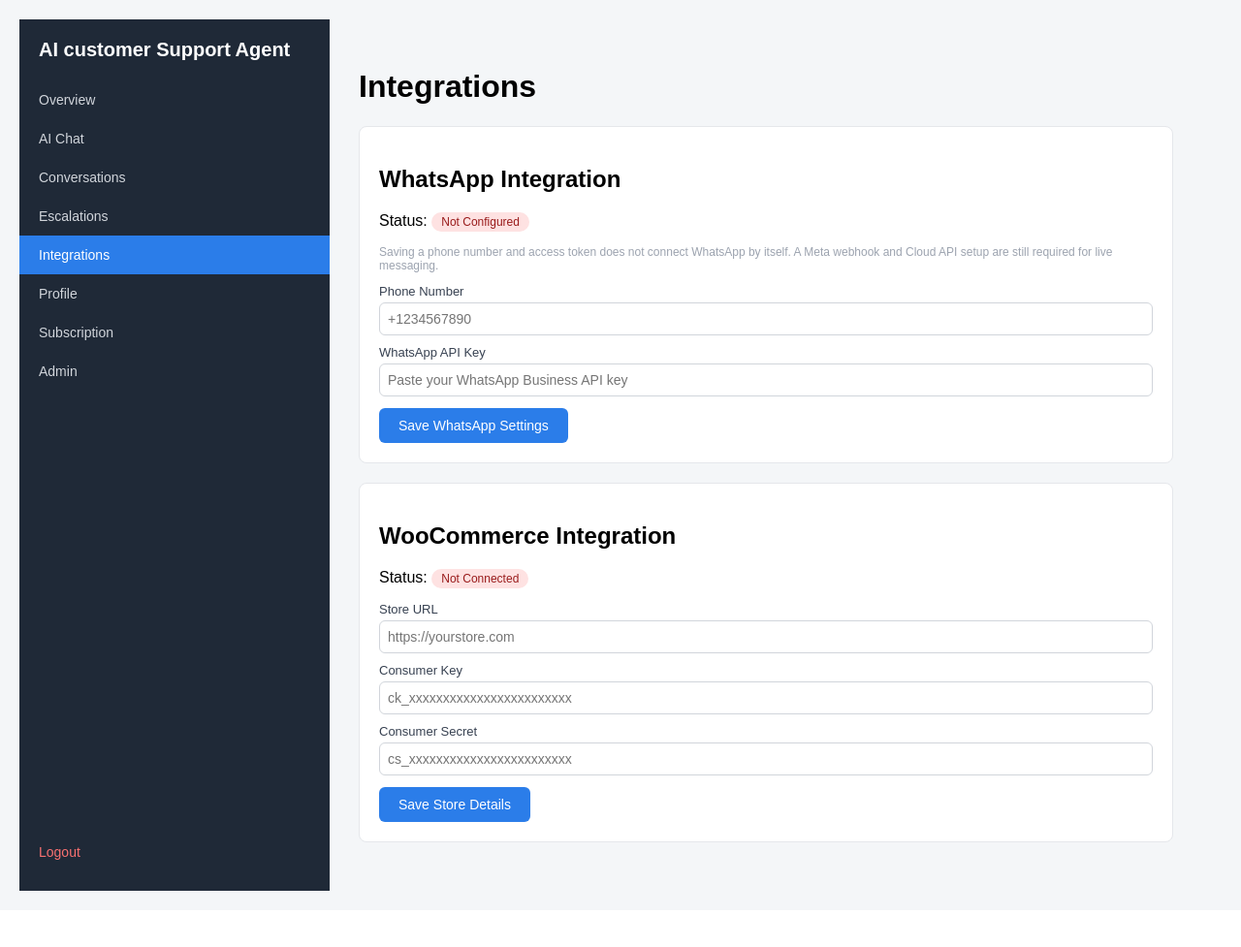
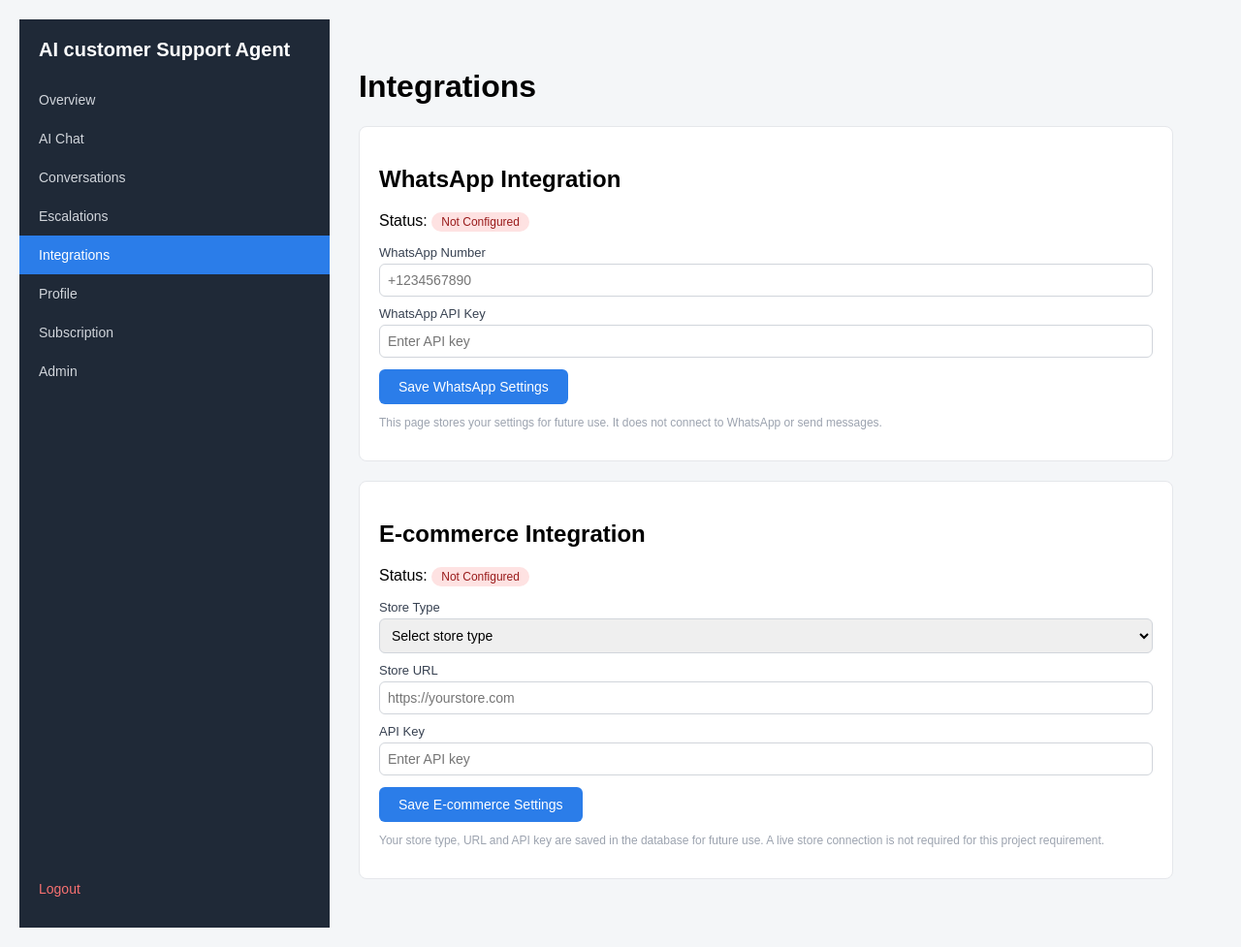
Before and after one commit to Amna-FrontendDeveloper/FyP-BSSE, a Flask app: page /integrations in a window 1280 px wide. Shown: the whole page at 97% size. Before the commit the page ends 919 px from the top, so only its background shows below. Run offline with Flask 3, Linux system fonts and the light colour scheme; the visitor is signed in with stand-in values (Sample User, id 1); data comes from the database, SQL or seed files in the repository; data that the repository does not hold is empty.

Commit message:
Add e-commerce store type settings form

```diff
--- a/templates/integrations.html
+++ b/templates/integrations.html
@@ -6,94 +6,48 @@
 <section class="integration-panel">
     <h2>WhatsApp Integration</h2>
     <p>Status: <span class="status-badge {{ 'connected' if whatsapp and whatsapp.phone_number and whatsapp.api_key else 'disconnected' }}">
-        {{ 'Configured (not verified)' if whatsapp and whatsapp.phone_number and whatsapp.api_key else 'Not Configured' }}
+        {{ 'Settings Saved' if whatsapp and whatsapp.phone_number and whatsapp.api_key else 'Not Configured' }}
     </span></p>
-    <p class="conversation-meta">Saving a phone number and access token does not connect WhatsApp by itself. A Meta webhook and Cloud API setup are still required for live messaging.</p>
     <form method="POST" action="{{ url_for('save_whatsapp_integration') }}">
         <input type="hidden" name="csrf_token" value="{{ csrf_token() }}">
-        <label>Phone Number</label>
-        <input type="text" name="phone_number" value="{{ whatsapp.phone_number if whatsapp else '' }}" placeholder="+1234567890">
+        <label for="whatsapp-phone">WhatsApp Number</label>
+        <input id="whatsapp-phone" type="text" name="phone_number" value="{{ whatsapp.phone_number if whatsapp else '' }}" placeholder="+1234567890">
 
-        <label>WhatsApp API Key</label>
-        <input type="password" name="api_key" placeholder="{{ '•••• saved (leave blank to keep)' if whatsapp and whatsapp.api_key else 'Paste your WhatsApp Business API key' }}">
+        <label for="whatsapp-key">WhatsApp API Key</label>
+        <input id="whatsapp-key" type="password" name="api_key" autocomplete="new-password" placeholder="{{ 'Saved securely (leave blank to keep)' if whatsapp and whatsapp.api_key else 'Enter API key' }}">
 
         <button type="submit" class="primary-button">Save WhatsApp Settings</button>
     </form>
+    <p class="conversation-meta">This page stores your settings for future use. It does not connect to WhatsApp or send messages.</p>
 </section>
 
 <section class="integration-panel">
-    <h2>WooCommerce Integration</h2>
+    <h2>E-commerce Integration</h2>
     <p>Status:
-        <span class="status-badge {{ 'connected' if ecommerce and ecommerce.connection_status == 'connected' else 'disconnected' }}">
-            {% if ecommerce and ecommerce.connection_status == 'connected' %}Connected
-            {% elif ecommerce and ecommerce.connection_status == 'failed' %}Connection Failed
-            {% elif ecommerce %}Saved, Not Tested
-            {% else %}Not Connected{% endif %}
+        <span class="status-badge {{ 'connected' if ecommerce and ecommerce.store_url and ecommerce.api_key else 'disconnected' }}">
+            {{ 'Settings Saved' if ecommerce and ecommerce.store_url and ecommerce.api_key else 'Not Configured' }}
         </span>
-        {% if ecommerce and ecommerce.last_tested_at %}
-            <span class="conversation-meta">last tested {{ ecommerce.last_tested_at }}</span>
-        {% endif %}
     </p>
 
-    <form method="POST" action="{{ url_for('connect_woocommerce') }}">
+    <form method="POST" action="{{ url_for('save_ecommerce_integration') }}">
         <input type="hidden" name="csrf_token" value="{{ csrf_token() }}">
-        <label>Store URL</label>
-        <input type="text" name="store_url" value="{{ ecommerce.store_url if ecommerce else '' }}" placeholder="https://yourstore.com" required>
 
-        <label>Consumer Key</label>
-        <input type="password" name="consumer_key" placeholder="{{ 'ck_•••• saved (leave blank to keep)' if ecommerce else 'ck_xxxxxxxxxxxxxxxxxxxxxxxx' }}">
+        <label for="store-platform">Store Type</label>
+        <select id="store-platform" name="store_platform" required>
+            <option value="">Select store type</option>
+            <option value="woocommerce" {{ 'selected' if ecommerce and ecommerce.store_platform == 'woocommerce' else '' }}>WooCommerce</option>
+            <option value="shopify" {{ 'selected' if ecommerce and ecommerce.store_platform == 'shopify' else '' }}>Shopify</option>
+            <option value="other" {{ 'selected' if ecommerce and ecommerce.store_platform == 'other' else '' }}>Other</option>
+        </select>
 
-        <label>Consumer Secret</label>
-        <input type="password" name="consumer_secret" placeholder="{{ 'cs_•••• saved (leave blank to keep)' if ecommerce else 'cs_xxxxxxxxxxxxxxxxxxxxxxxx' }}">
+        <label for="store-url">Store URL</label>
+        <input id="store-url" type="url" name="store_url" value="{{ ecommerce.store_url if ecommerce else '' }}" placeholder="https://yourstore.com" required>
 
-        <button type="submit" class="primary-button">Save Store Details</button>
+        <label for="ecommerce-key">API Key</label>
+        <input id="ecommerce-key" type="password" name="api_key" autocomplete="new-password" placeholder="{{ 'Saved securely (leave blank to keep)' if ecommerce and ecommerce.api_key else 'Enter API key' }}" {{ '' if ecommerce and ecommerce.api_key else 'required' }}>
+
+        <button type="submit" class="primary-button">Save E-commerce Settings</button>
     </form>
-
-    {% if ecommerce %}
-    <div class="integration-actions">
-        <form method="POST" action="{{ url_for('test_woocommerce_connection') }}">
-            <input type="hidden" name="csrf_token" value="{{ csrf_token() }}">
-            <button type="submit" class="secondary-button">Test Connection</button>
-        </form>
-        <form method="POST" action="{{ url_for('fetch_woocommerce_products') }}">
-            <input type="hidden" name="csrf_token" value="{{ csrf_token() }}">
-            <button type="submit" class="secondary-button" {{ 'disabled' if ecommerce.connection_status != 'connected' else '' }}>Fetch Products</button>
-        </form>
-        <form method="POST" action="{{ url_for('disconnect_woocommerce') }}" onsubmit="return confirm('Disconnect WooCommerce and clear cached products?');">
-            <input type="hidden" name="csrf_token" value="{{ csrf_token() }}">
-            <button type="submit" class="link-button danger">Disconnect</button>
-        </form>
-    </div>
-    {% endif %}
+    <p class="conversation-meta">Your store type, URL and API key are saved in the database for future use. A live store connection is not required for this project requirement.</p>
 </section>
-
-{% if products %}
-<section class="integration-panel">
-    <h2>Fetched Products ({{ products|length }})</h2>
-    <div class="product-table-wrapper">
-        <table class="product-table">
-            <thead>
-                <tr>
-                    <th>Name</th>
-                    <th>Price</th>
-                    <th>Stock</th>
-                    <th>SKU</th>
-                    <th>Has Variations</th>
-                </tr>
-            </thead>
-            <tbody>
-                {% for p in products %}
-                <tr>
-                    <td>{{ p.name }}</td>
-                    <td>{{ p.price }}</td>
-                    <td>{{ p.stock_status }}</td>
-                    <td>{{ p.sku or '—' }}</td>
-                    <td>{{ 'Yes' if p.variations else 'No' }}</td>
-                </tr>
-                {% endfor %}
-            </tbody>
-        </table>
-    </div>
-</section>
-{% endif %}
 {% endblock %}
```
